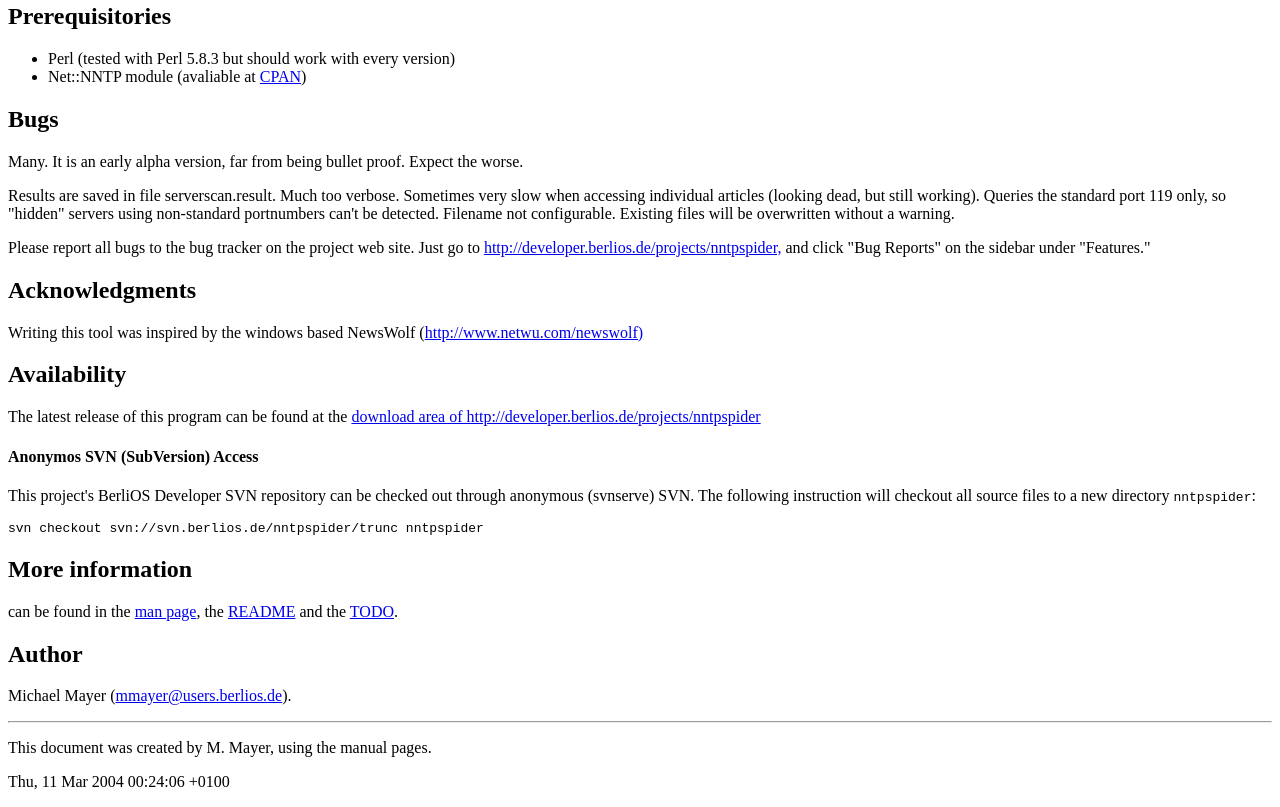
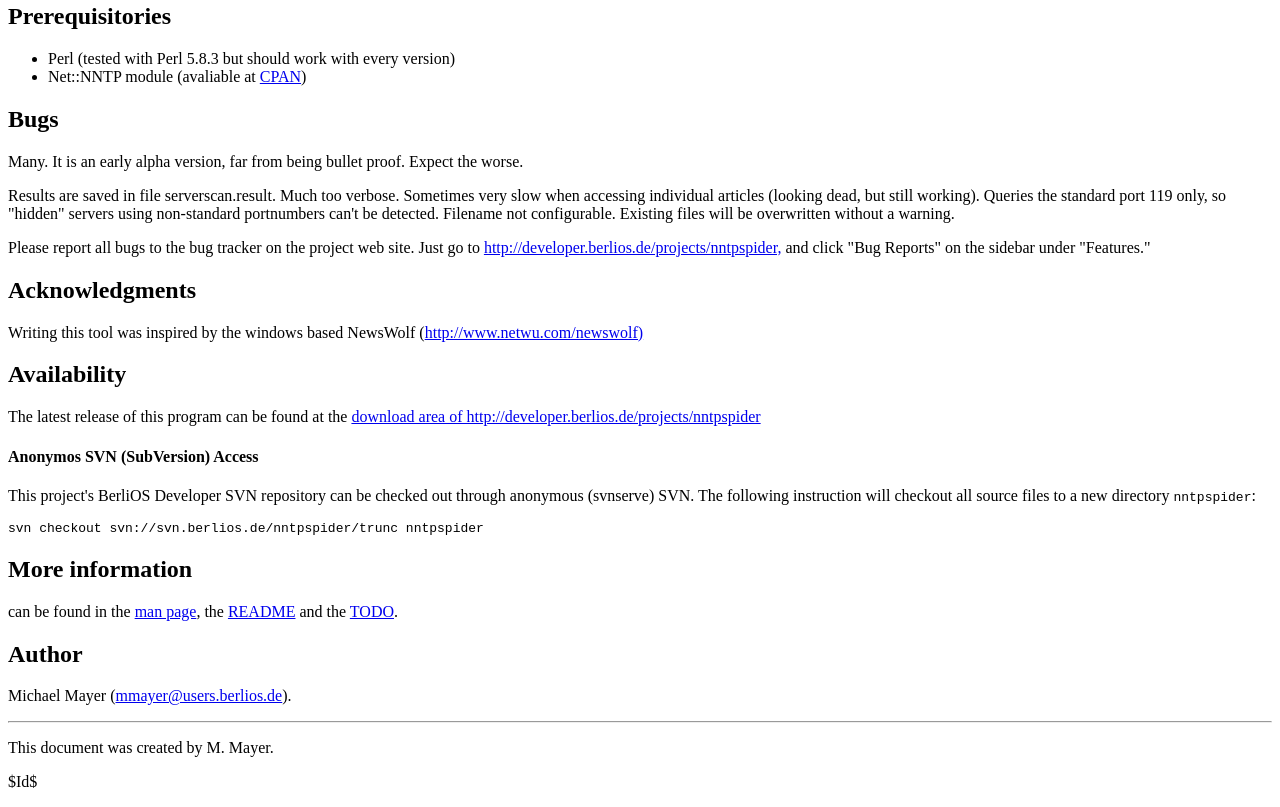
Before and after one commit to BackupTheBerlios/nntpspider-svn, a plain HTML site: page website/index.html in a window 1280 px wide. Shown: the part 387-1194 px from the top of the page. Drawn offline with Linux system fonts and the light colour scheme.

Commit message:
Added $ and $ keywords

```diff
--- a/website/index.html
+++ b/website/index.html
@@ -125,8 +125,10 @@ Writing this tool was inspired by the windows based NewsWolf
 
 
 <div id="footer"><span>
-	<p class="p1"><span>This document was created by M. Mayer, using the manual pages.</span></p>
-	<p class="p2"><span>Thu, 11 Mar 2004 00:24:06 +0100</span></p>
+	<p class="p1"><span>This document was created by M. Mayer.</span></p>
+<!--	<p class="p2"><span>Thu, 11 Mar 2004 00:24:06 +0100</span></p>
+-->
+	<p class="id"><span>$Id$</span></p>
 </span></div>
 
 </BODY>
```
Also changed, not shown: 1 other file.
